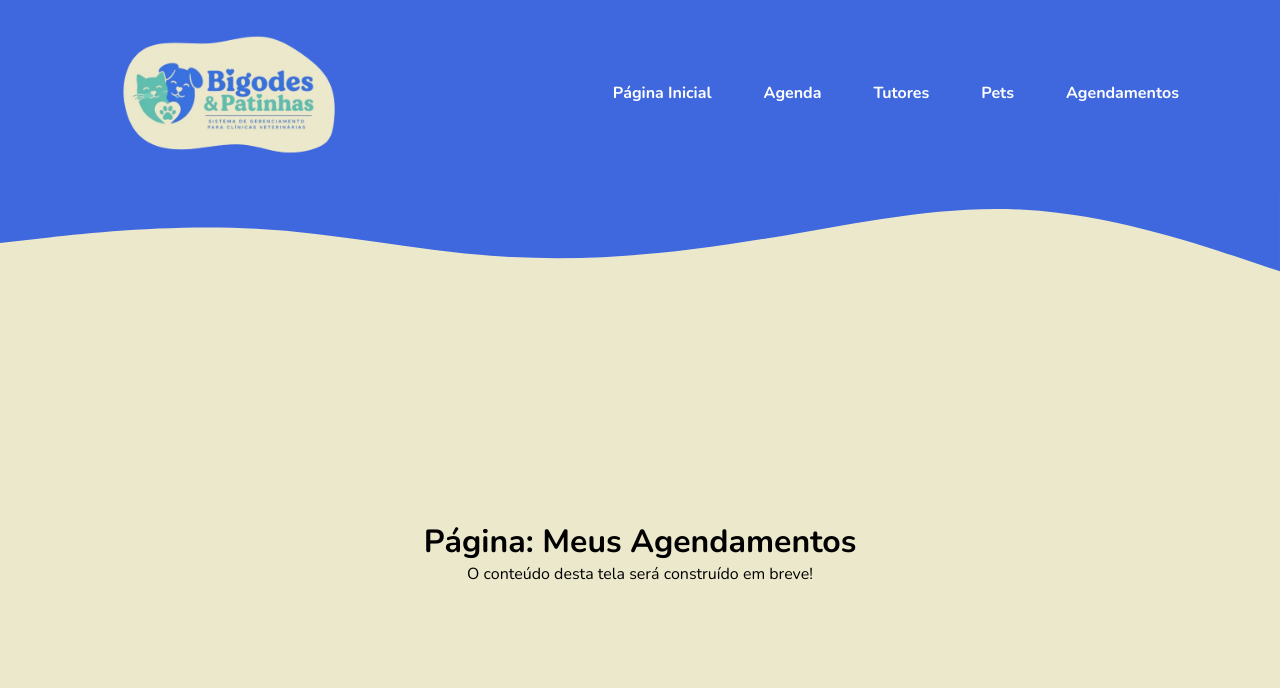
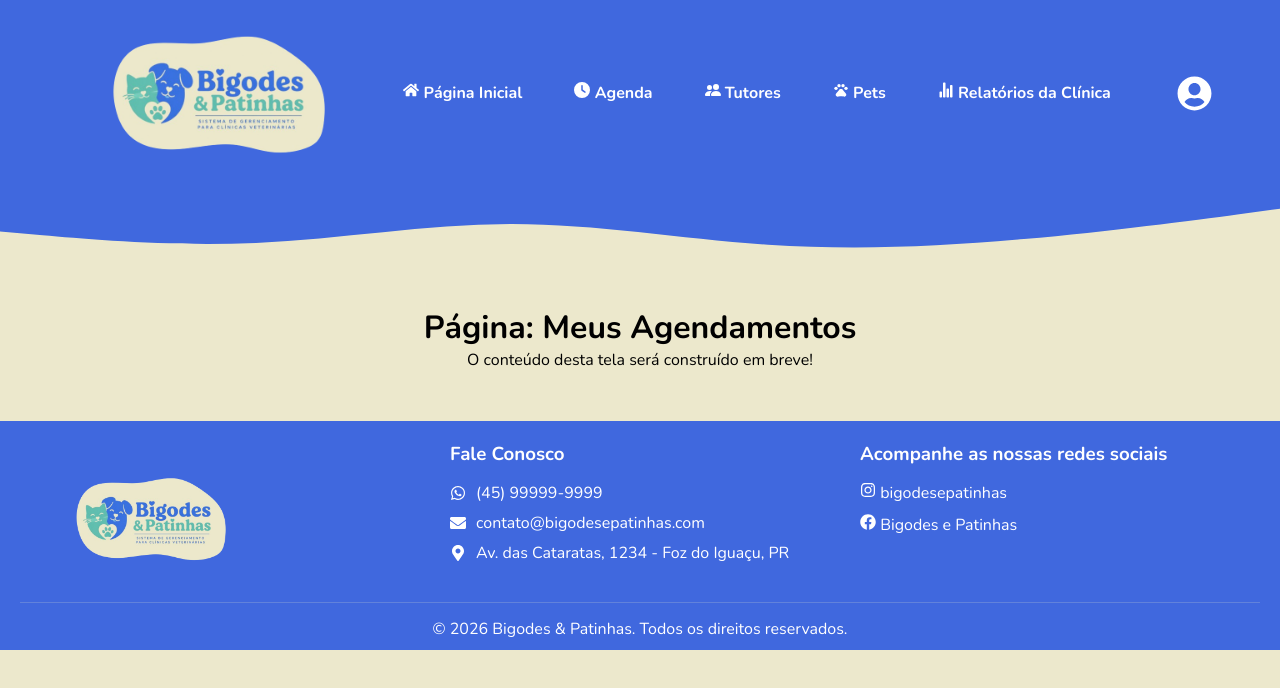
Before and after one commit to yuchenkkao/bigodes-e-patinhas, a React (Create React App) app: page /meus-agendamentos in a window 1280 px wide. Shown: the top 688 px of the page. Built offline with nearby package versions, Linux system fonts and the light colour scheme.

Commit message:
colocando footer e inserindo icone de usuario na navbar

```diff
--- a/src/App.js
+++ b/src/App.js
@@ -1,6 +1,7 @@
 import { BrowserRouter, Routes, Route } from 'react-router-dom';
 
 import Navbar from './components/Navbar';
+import Footer from './components/Footer';
 
 import Login from './pages/Login';
 import Home from './pages/Home';
@@ -11,6 +12,7 @@ import Atendimento from './pages/Atendimento';
 import MeusAgendamentos from './pages/MeusAgendamentos';
 import Relatorios from './pages/Relatorios';
 import Configuracoes from './pages/Configuracoes';
+import Perfil from './pages/Perfil';
 
 
 function App() {
@@ -31,6 +33,7 @@ function App() {
 
         {/*Todos*/}
         <Route path="/agenda" element={<Agenda />} />
+        <Route path="/perfil" element={<Perfil />} />
 
         {/*Veterinário*/}
         <Route path="/atendimento/:petId" element={<Atendimento />} />
@@ -42,6 +45,7 @@ function App() {
         {/* Tutor */}
         <Route path="/meus-agendamentos" element={<MeusAgendamentos />} />
       </Routes>
+      <Footer />
     </BrowserRouter>
 
   );
--- /dev/null
+++ b/src/components/Footer/index.jsx
@@ -0,0 +1,39 @@
+import './styles.css';
+import logoImg from '../../assets/NavbarLogo.png';
+import { FaWhatsapp, FaInstagram, FaFacebook, FaMapMarkerAlt, FaEnvelope } from 'react-icons/fa';
+
+export default function Footer() {
+  return (
+    <footer className="footer-container">
+      <div className="footer-content">
+
+
+        <div className="footer-brand">
+          <img src={logoImg} alt="Logotipo Bigodes e Patinhas" className="footer-logo" />
+        </div>
+
+
+        <div className="footer-contacts">
+          <h3>Fale Conosco</h3>
+          <p><FaWhatsapp className="footer-icon"/> (45) 99999-9999</p>
+          <p><FaEnvelope className="footer-icon"/> contato@bigodesepatinhas.com</p>
+          <p><FaMapMarkerAlt className="footer-icon"/> Av. das Cataratas, 1234 - Foz do Iguaçu, PR</p>
+        </div>
+
+        <div className="footer-social">
+          <h3>Acompanhe as nossas redes sociais</h3>
+          <div className="social-icons">
+            <p><FaInstagram /> bigodesepatinhas</p>
+            <p><FaFacebook /> Bigodes e Patinhas</p>
+          </div>
+        </div>
+
+      </div>
+
+
+      <div className="footer-bottom">
+        <p>&copy; 2026 Bigodes & Patinhas. Todos os direitos reservados.</p>
+      </div>
+    </footer>
+  );
+}
--- /dev/null
+++ b/src/components/Footer/styles.css
@@ -0,0 +1,69 @@
+.footer-container {
+  background-color: #4068DE;
+  color: white;
+  padding: 20px 20px 10px 20px;
+  font-family: sans-serif;
+}
+
+.footer-content {
+  display: flex;
+  justify-content: space-around;
+  flex-wrap: wrap;
+  max-width: 1200px;
+  margin: 0 auto;
+  gap: 30px;
+}
+
+.footer-brand, .footer-contacts, .footer-social {
+  flex: 1;
+  min-width: 250px;
+}
+
+.footer-logo {
+  height: 120px;
+  margin-top: 15px;
+  margin-left: 20px;
+}
+
+.footer-contacts h3, .footer-social h3 {
+  margin-bottom: 15px;
+}
+
+.footer-contacts p {
+  display: flex;
+  align-items: center;
+  gap: 10px;
+  margin: 8px 0;
+}
+
+
+.social-icons {
+  display: flex;
+  gap: 10px;
+  color: white;
+  font-size: 16px;
+  flex-direction: column;
+}
+
+.social-icons a {
+  font-size: 24px;
+  color: white;
+  transition: color 0.3s ease;
+}
+
+.social-icons a:hover {
+  color: #6DCBB0;
+}
+
+
+.footer-bottom {
+  margin-top: 20px;
+  padding-top: 15px;
+  border-top: 1px solid rgba(236, 232, 204, 0.2);
+display: flex;
+  justify-content: center;
+  align-items: center;
+  flex-direction: column;
+  text-align: center;
+  gap: 5px;
+}
--- a/src/components/Navbar/index.jsx
+++ b/src/components/Navbar/index.jsx
@@ -1,6 +1,13 @@
 import { Link } from 'react-router-dom';
 import './styles.css';
 import logoImg from '../../assets/NavbarLogo.png';
+
+import { MdOutlinePets } from "react-icons/md";
+import { FaClock } from "react-icons/fa6";
+import { IoStatsChart } from "react-icons/io5";
+import { FaHome } from "react-icons/fa";
+import { BsFillPeopleFill } from "react-icons/bs";
+import { FaUserCircle } from "react-icons/fa";
 
 export default function Navbar() {
   return (
@@ -11,21 +18,25 @@ export default function Navbar() {
       </div>
 
       <ul className="lista">
-        <li><Link to="/" className="link">Página Inicial</Link></li>
-        <li><Link to="/agenda" className="link">Agenda</Link></li>
-        <li><Link to="/tutores" className="link">Tutores</Link></li>
-        <li><Link to="/pets" className="link">Pets</Link></li>
-        <li><Link to="/meus-agendamentos" className="link">Agendamentos</Link></li>
+        <li><Link to="/" className="link"><FaHome /> Página Inicial </Link></li>
+        <li><Link to="/agenda" className="link"><FaClock /> Agenda</Link></li>
+        <li><Link to="/tutores" className="link"><BsFillPeopleFill /> Tutores</Link></li>
+        <li><Link to="/pets" className="link"><MdOutlinePets /> Pets </Link> </li>
+        <li><Link to="/relatorios" className="link"><IoStatsChart /> Relatórios da Clínica</Link></li>
       </ul>
+
+        <div className="perfil-container">
+          <Link to="/perfil" className="link-perfil" > <FaUserCircle /> </Link>
+        </div>
     </nav>
 
     <div className="onda-container">
         <svg viewBox="0 0 1440 320" xmlns="http://www.w3.org/2000/svg">
-         <path
-          fill="#4068DE"
-          fillOpacity="1"
-          d="M0,64L48,58.7C96,53,192,43,288,48C384,53,480,75,576,80C672,85,768,75,864,58.7C960,43,1056,21,1152,26.7C1248,32,1344,64,1392,80L1440,96L1440,0L1392,0C1344,0,1248,0,1152,0C1056,0,960,0,864,0C768,0,672,0,576,0C480,0,384,0,288,0C192,0,96,0,48,0L0,0Z"
-  ></path>
+          <path
+            fill="#4068DE"
+            fillOpacity="1"
+            d="M0,128L48,138.7C96,149,192,171,288,160C384,149,480,107,576,106.7C672,107,768,149,864,165.3C960,181,1056,171,1152,149.3C1248,128,1344,96,1392,80L1440,64L1440,0L1392,0C1344,0,1248,0,1152,0C1056,0,960,0,864,0C768,0,672,0,576,0C480,0,384,0,288,0C192,0,96,0,48,0L0,0Z"
+          ></path>
         </svg>
       </div>
       </>
--- a/src/components/Navbar/styles.css
+++ b/src/components/Navbar/styles.css
@@ -3,7 +3,7 @@ nav {
   justify-content: space-between;
   align-items: center;
   background-color: #4068DE;
-  padding: 5px 20px;
+  padding: 5px 10px;
   color: white;
 }
 
@@ -13,12 +13,12 @@ nav {
   gap: 20px;
   margin: 0;
   padding: 0;
-  padding-right: 65px;
 }
 
 .link {
   color: white;
   text-decoration: none;
+  gap: 8px;
   font-weight: bold;
   transition: background-color 0.3s ease;
   padding: 8px 16px;
@@ -40,15 +40,40 @@ nav {
 
 .onda-container {
   width: 100%;
+  height: 70px;
+  line-height: 0;
   font-size: 0;
-  line-height: 0;
   overflow: hidden;
 }
 
 .onda-container svg {
   display: block;
-  vertical-align: middle;
+  height: 100%;
   width: 100%;
   height: auto;
+  transform: scaleY(0.4);
   transform-origin: top;
 }
+
+.perfil-container {
+  display: flex;
+  align-items: center;
+}
+
+.link-perfil {
+  color: white;
+  display: flex;
+  align-items: center;
+  justify-content: center;
+  padding: 8px;
+  margin-right: 50px;
+  border-radius: 50%;
+  transition: background-color 0.3s ease, color 0.3s ease;
+  font-size: 35px;
+}
+
+
+.link-perfil:hover {
+  background-color: #6DCBB0;
+  color: black;
+}
--- /dev/null
+++ b/src/pages/Perfil/index.jsx
@@ -0,0 +1,8 @@
+export default function Perfil() {
+  return (
+    <div style={{ padding: '50px', textAlign: 'center' }}>
+      <h1>Página: perfil</h1>
+      <p>O conteúdo desta tela será construído em breve!</p>
+    </div>
+  );
+}
```
Also changed, not shown: src/pages/Perfil/styles.css (added).
